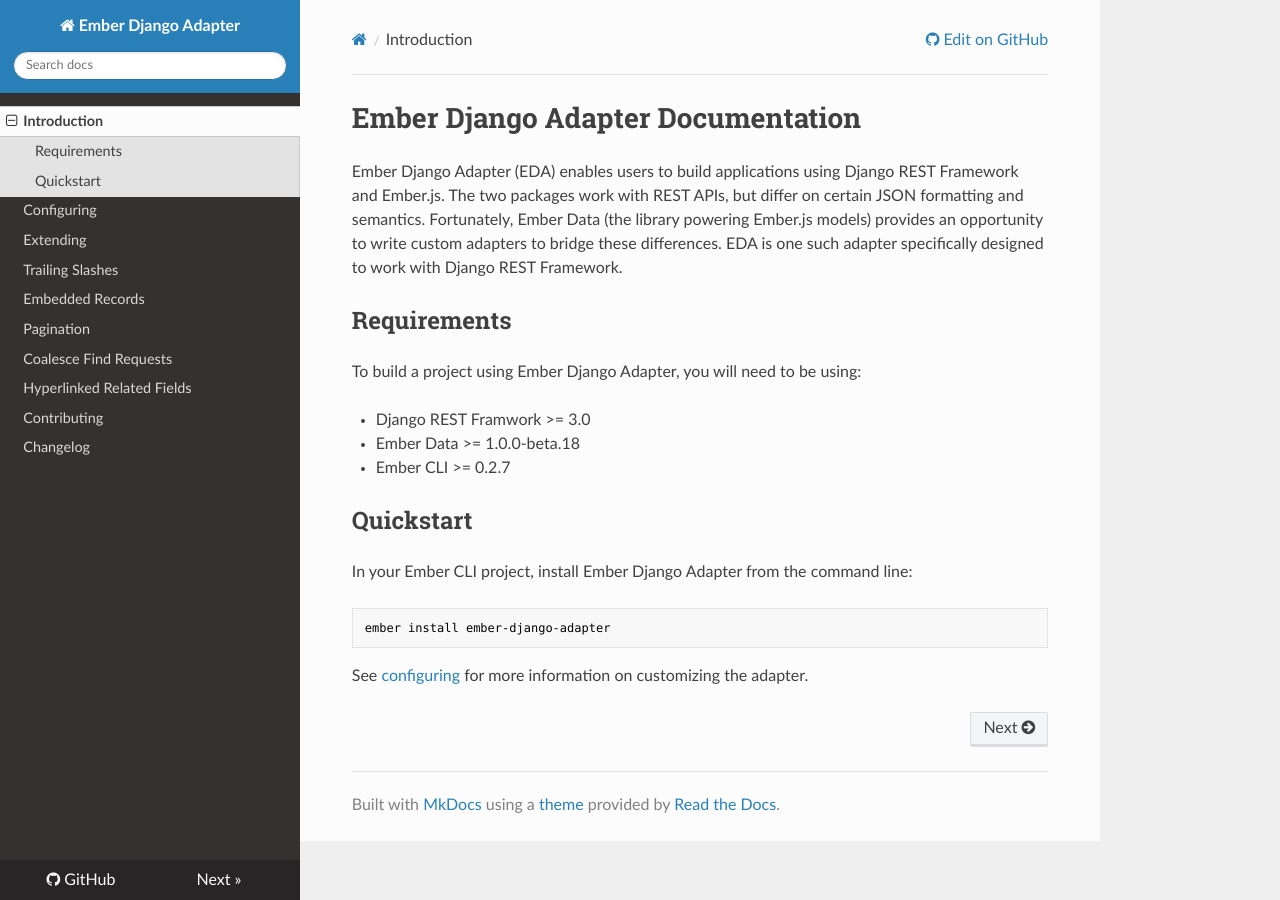
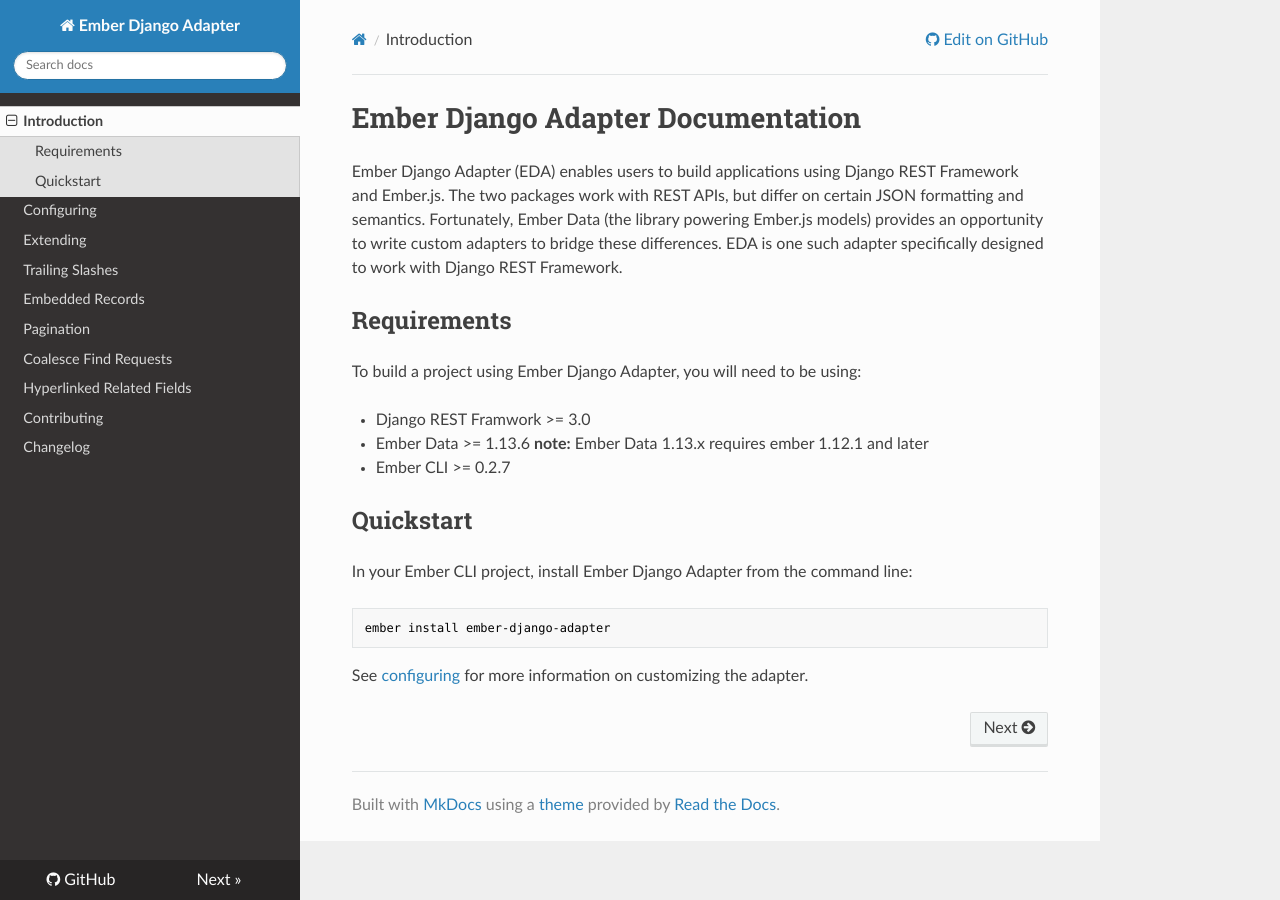
Before and after one commit to dustinfarris/ember-django-adapter, an MkDocs documentation site: the page built from docs/index.md, in a window 1280 px wide. Built offline with MkDocs 1.6.1, drawn with Linux system fonts in a browser that asks for light colours; nearby versions of some CDN libraries; old or Windows-style settings are respelled for this version of MkDocs.

Commit message:
Updated ember data version required in docs

```diff
--- a/docs/index.md
+++ b/docs/index.md
@@ -12,7 +12,7 @@
 To build a project using Ember Django Adapter, you will need to be using:
 
 * Django REST Framwork >= 3.0
-* Ember Data >= 1.0.0-beta.18
+* Ember Data >= 1.13.6 **note:** Ember Data 1.13.x requires ember 1.12.1 and later
 * Ember CLI >= 0.2.7
 
 
```
